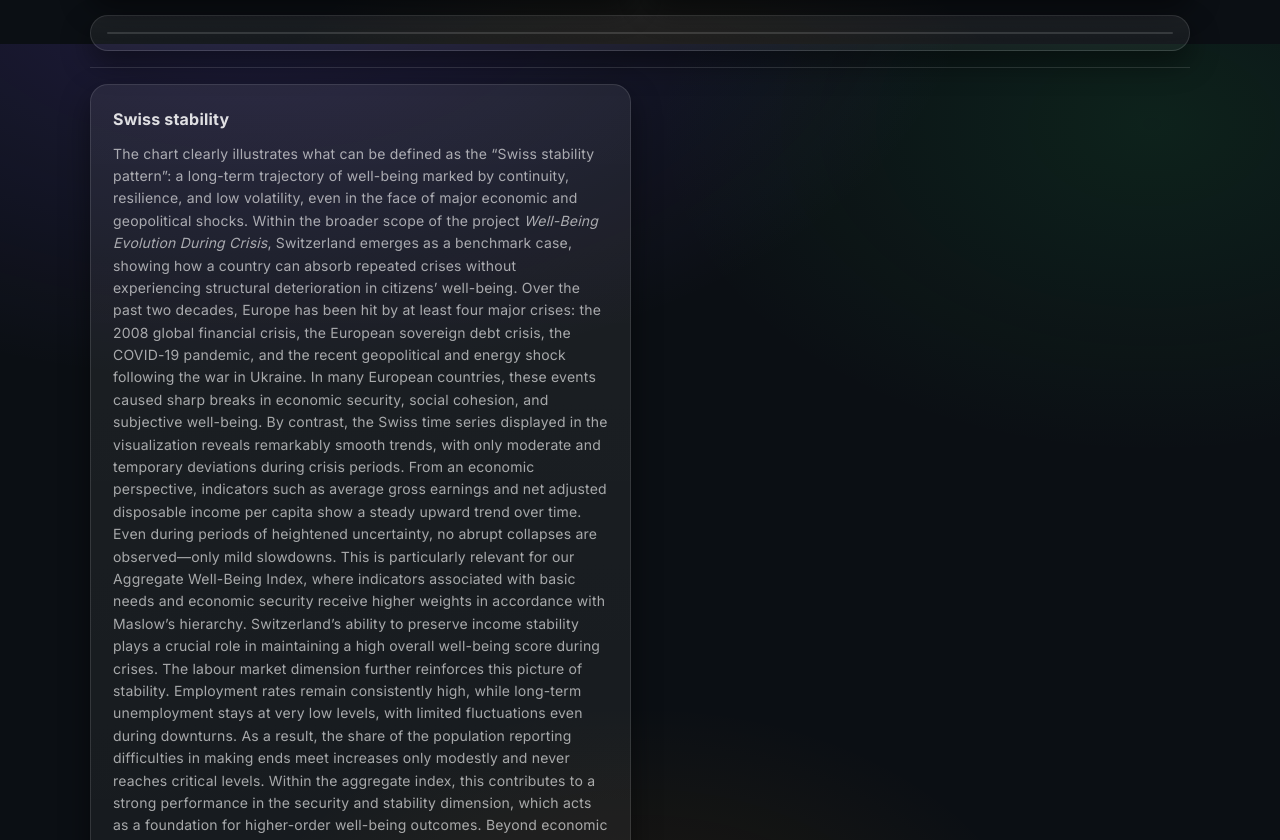
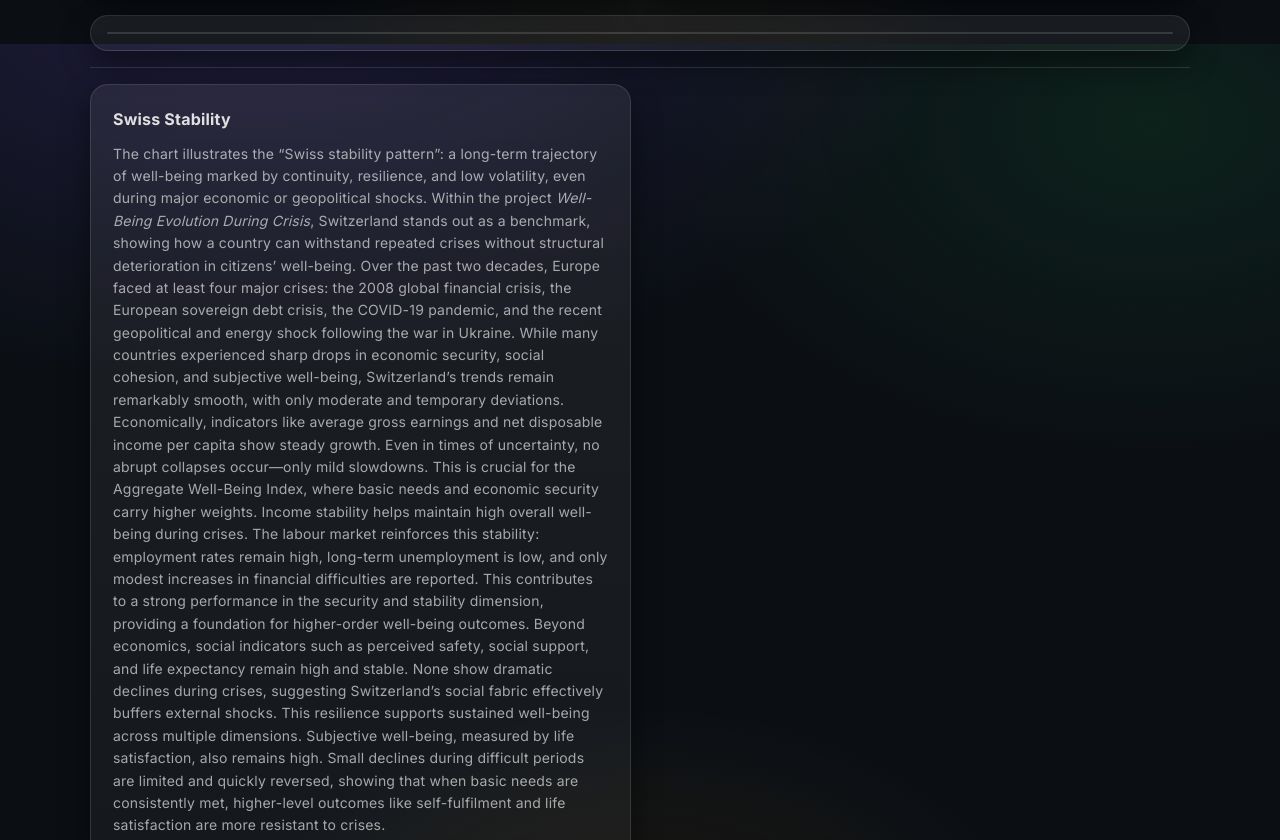
Before and after one commit to NathaFerrari/dataviz_project, a plain HTML site: page index.html in a window 1280 px wide. Shown: the part 2356-3196 px from the top of the page. Drawn offline with Linux system fonts and the light colour scheme; a script that the page names is missing.

Commit message:
Update index.html

```diff
--- a/index.html
+++ b/index.html
@@ -542,19 +542,19 @@
       <div class="grid2">
       <div class="card">
         <div class="cardPad">
-        <h3 style="margin:0 0 10px; font-size:16px;">Swiss stability</h3>
+          <h3 style="margin:0 0 10px; font-size:16px;">Swiss Stability</h3>
           <p style="margin:0; color: var(--muted); font-size:14px;">
-          The chart clearly illustrates what can be defined as the “Swiss stability pattern”: a long-term trajectory of well-being marked by continuity, resilience, and low volatility, even in the face of major economic and geopolitical shocks. Within the broader scope of the project <em>Well-Being Evolution During Crisis</em>, Switzerland emerges as a benchmark case, showing how a country can absorb repeated crises without experiencing structural deterioration in citizens’ well-being.
+            The chart illustrates the “Swiss stability pattern”: a long-term trajectory of well-being marked by continuity, resilience, and low volatility, even during major economic or geopolitical shocks. Within the project <em>Well-Being Evolution During Crisis</em>, Switzerland stands out as a benchmark, showing how a country can withstand repeated crises without structural deterioration in citizens’ well-being.
 
-          Over the past two decades, Europe has been hit by at least four major crises: the 2008 global financial crisis, the European sovereign debt crisis, the COVID-19 pandemic, and the recent geopolitical and energy shock following the war in Ukraine. In many European countries, these events caused sharp breaks in economic security, social cohesion, and subjective well-being. By contrast, the Swiss time series displayed in the visualization reveals remarkably smooth trends, with only moderate and temporary deviations during crisis periods.
+            Over the past two decades, Europe faced at least four major crises: the 2008 global financial crisis, the European sovereign debt crisis, the COVID-19 pandemic, and the recent geopolitical and energy shock following the war in Ukraine. While many countries experienced sharp drops in economic security, social cohesion, and subjective well-being, Switzerland’s trends remain remarkably smooth, with only moderate and temporary deviations.
 
-          From an economic perspective, indicators such as average gross earnings and net adjusted disposable income per capita show a steady upward trend over time. Even during periods of heightened uncertainty, no abrupt collapses are observed—only mild slowdowns. This is particularly relevant for our Aggregate Well-Being Index, where indicators associated with basic needs and economic security receive higher weights in accordance with Maslow’s hierarchy. Switzerland’s ability to preserve income stability plays a crucial role in maintaining a high overall well-being score during crises.
+            Economically, indicators like average gross earnings and net disposable income per capita show steady growth. Even in times of uncertainty, no abrupt collapses occur—only mild slowdowns. This is crucial for the Aggregate Well-Being Index, where basic needs and economic security carry higher weights. Income stability helps maintain high overall well-being during crises.
 
-          The labour market dimension further reinforces this picture of stability. Employment rates remain consistently high, while long-term unemployment stays at very low levels, with limited fluctuations even during downturns. As a result, the share of the population reporting difficulties in making ends meet increases only modestly and never reaches critical levels. Within the aggregate index, this contributes to a strong performance in the security and stability dimension, which acts as a foundation for higher-order well-being outcomes.
+            The labour market reinforces this stability: employment rates remain high, long-term unemployment is low, and only modest increases in financial difficulties are reported. This contributes to a strong performance in the security and stability dimension, providing a foundation for higher-order well-being outcomes.
 
-          Beyond economic factors, the chart highlights a strong and resilient social environment. Indicators such as perceived safety at night, social support, and life expectancy remain high and largely stable throughout the period. Importantly, none of these variables exhibit dramatic declines during crisis years, suggesting that Switzerland’s social fabric functions as an effective buffer against external shocks. This social resilience is a key component of the well-being framework and supports sustained performance across multiple dimensions of the index.
+            Beyond economics, social indicators such as perceived safety, social support, and life expectancy remain high and stable. None show dramatic declines during crises, suggesting Switzerland’s social fabric effectively buffers external shocks. This resilience supports sustained well-being across multiple dimensions.
 
-          Subjective well-being, measured through life satisfaction, also remains persistently high. While small declines are visible during the most challenging periods, they are limited in magnitude and quickly reversed. This aligns closely with the theoretical foundation of the index: when lower-level needs such as income security, employment, and safety are consistently met, higher-level outcomes related to self-fulfilment and life satisfaction become more resistant to crisis-driven stress.
+            Subjective well-being, measured by life satisfaction, also remains high. Small declines during difficult periods are limited and quickly reversed, showing that when basic needs are consistently met, higher-level outcomes like self-fulfilment and life satisfaction are more resistant to crises.
           </p>
         </div>
       </div>
```
Lines whose indentation alone changed are shown as unchanged.
